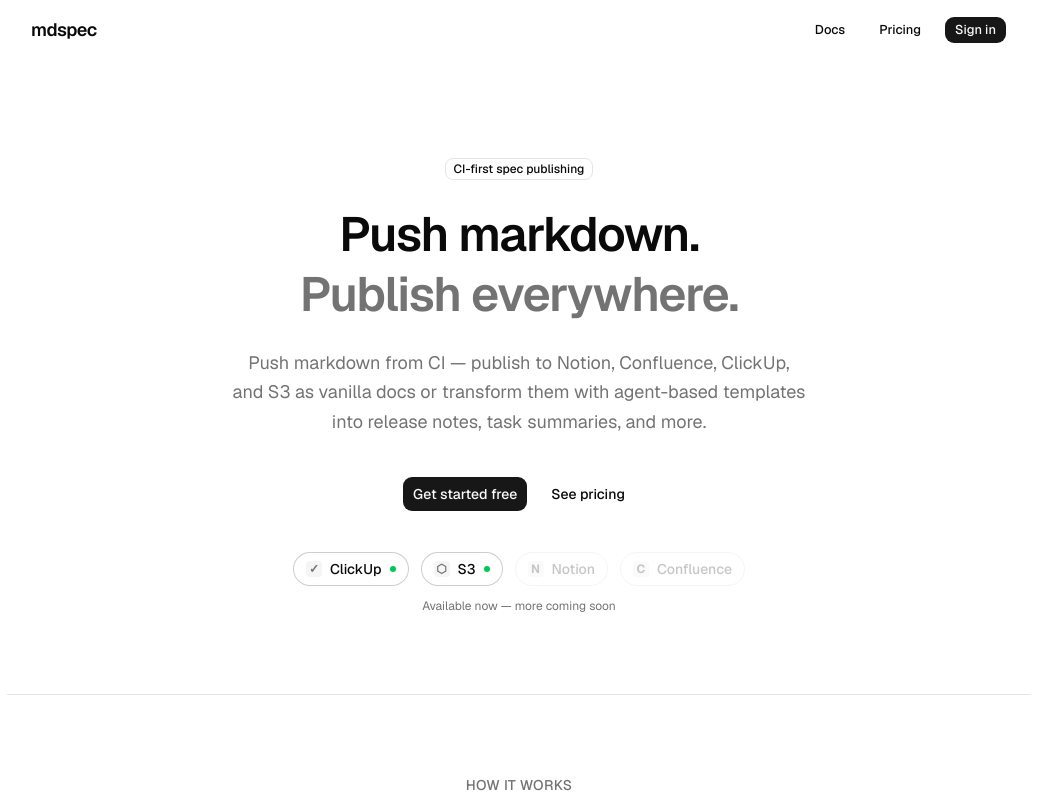
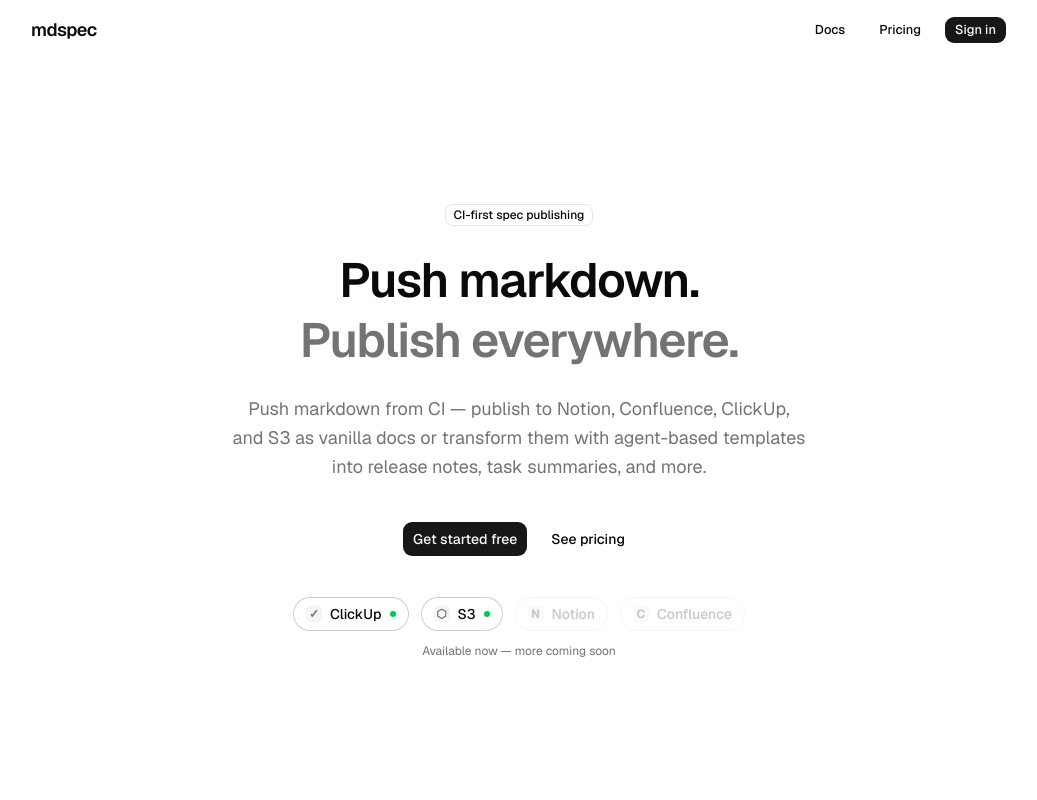
Before and after one commit to mohzameer/mdspecr2, a Next.js app in the folder apps/web/: page / in a window 1280 px wide. Shown: the top 800 px of the page, without its empty margins (121-1158 px from the left). Built offline with nearby package versions, Linux system fonts and the light colour scheme.

Commit message:
Fixed landing page size

```diff
--- a/apps/web/app/page.tsx
+++ b/apps/web/app/page.tsx
@@ -25,7 +25,7 @@
       </nav>
 
       {/* Hero */}
-      <section className="px-6 pt-24 pb-20 max-w-3xl mx-auto text-center">
+      <section className="px-6 min-h-[calc(100dvh-57px)] max-w-3xl mx-auto text-center flex flex-col items-center justify-center">
         <Badge variant="outline" className="mb-6">CI-first spec publishing</Badge>
         <h1 className="text-4xl sm:text-5xl font-semibold tracking-tight leading-tight">
           Push markdown.<br />
```
